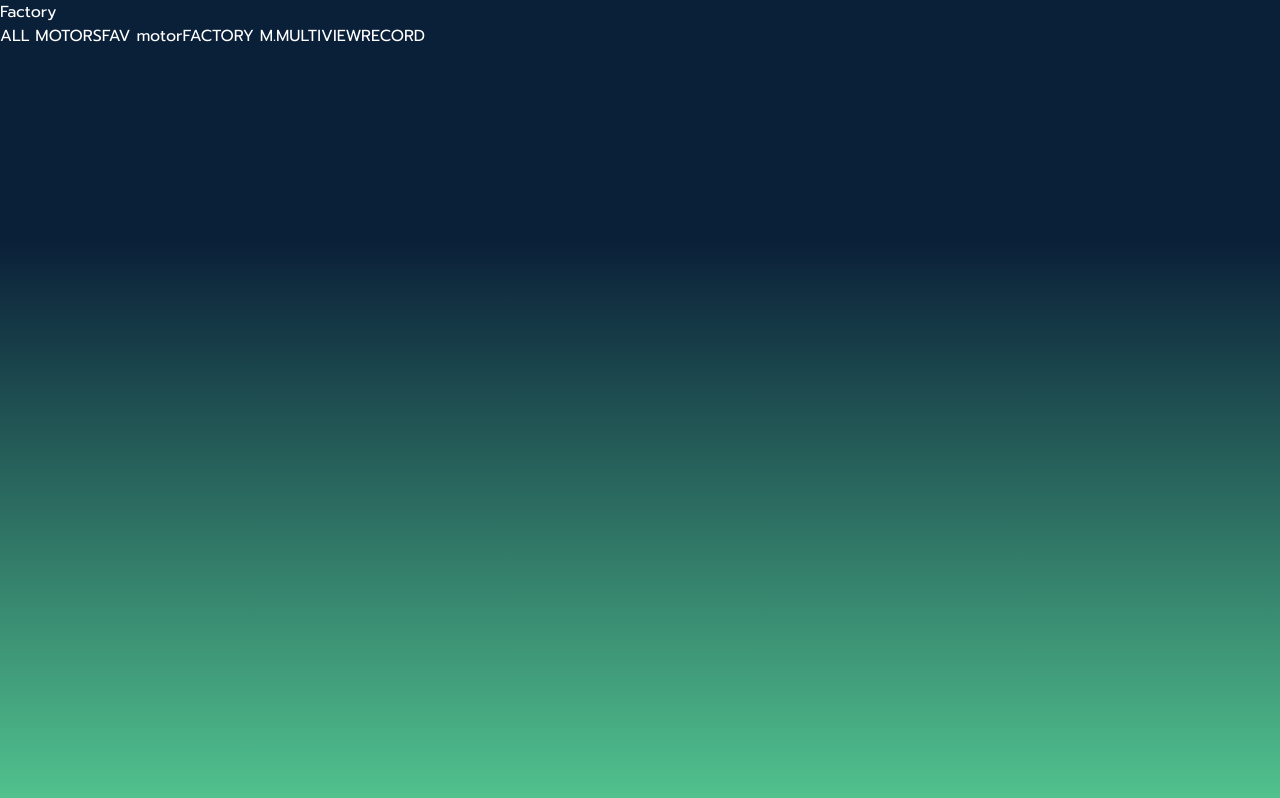
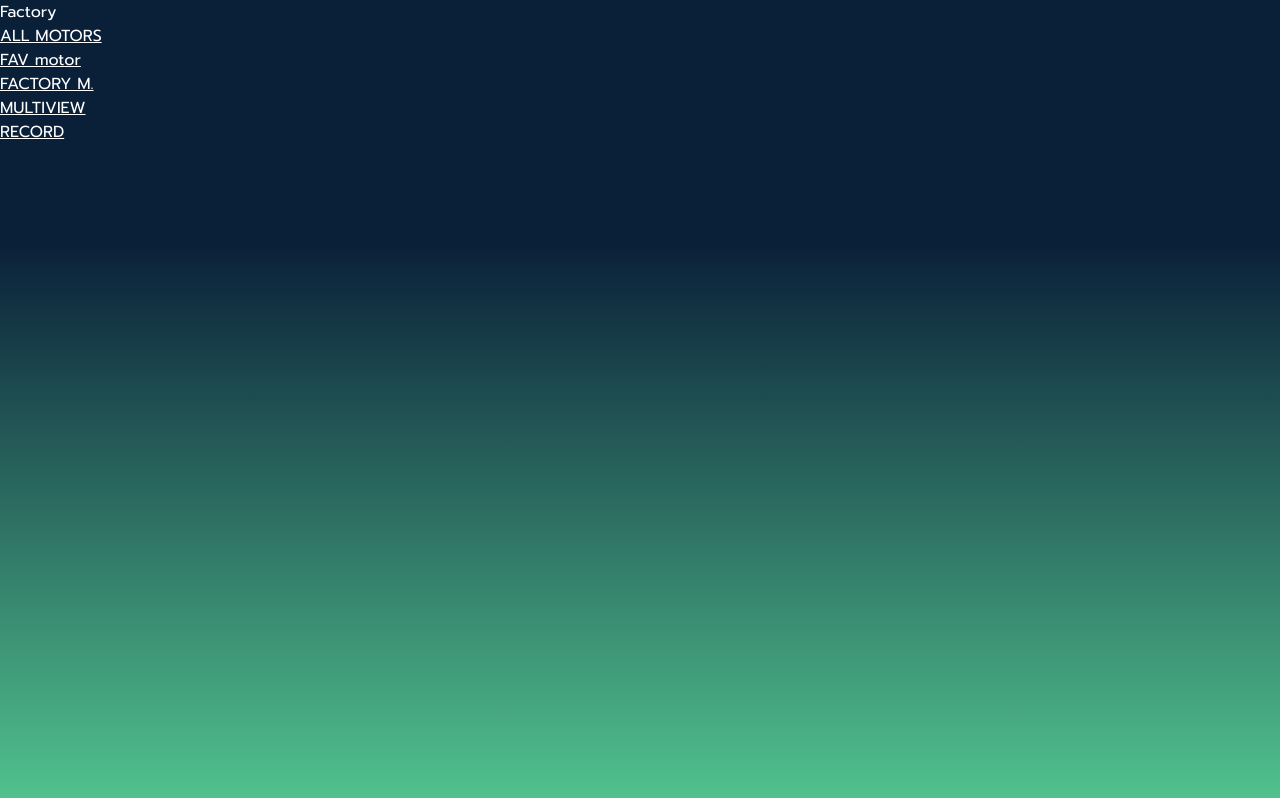
Before and after one commit to TawanPss/motormonitoring, a React (Vite) app: page /factory in a window 1280 px wide. Built offline with nearby package versions, Linux system fonts and the light colour scheme.

Commit message:
Link navigation bar to other component

```diff
--- a/src/App.jsx
+++ b/src/App.jsx
@@ -1,5 +1,6 @@
 import Login from './LoginAndReg/Login'
 import Register from './LoginAndReg/Reg'
+import Home from './component/Home';
 
 export default function App() {
   return(
--- a/src/component/NavigationBar.jsx
+++ b/src/component/NavigationBar.jsx
@@ -1,22 +1,24 @@
+import { Link } from "react-router-dom"
 export default function NavigationBar(){
     return(<>
     <nav>
         <ul>
-            <il>
-              ALL MOTORS
-            </il>
-            <il>
-                FAV motor
-            </il>
-            <il>
-              FACTORY M.
-            </il>
-            <il>
-              MULTIVIEW
-            </il>
-            <il>
-              RECORD
-            </il>
+            <li>
+            <Link to="/all-motors">ALL MOTORS</Link>
+            </li>
+            <li>
+            <Link to="/favorite">FAV motor</Link>
+            </li>
+            <li>
+            <Link to="/factory">FACTORY M.</Link>
+            </li>
+            <li>
+            <Link to="/multi-view">MULTIVIEW</Link>
+            </li>
+            <li>
+            <Link to="/record">RECORD</Link>
+            </li>
+
         </ul>
     </nav>
     </>)
--- a/src/main.jsx
+++ b/src/main.jsx
@@ -10,8 +10,10 @@ import AllMotors from "./component/AllMotors.jsx";
 import Factory from "./component/Factory.jsx";
 import Mutiview from "./component/Mutiview.jsx";
 import Record from "./component/Record.jsx";
+import FavMotors from "./component/FavMotors.jsx";
 
 const router = createBrowserRouter([
+
   {
     path: "/",
     element: <App />,
@@ -40,6 +42,10 @@ const router = createBrowserRouter([
     path: "/record",
     element: <Record />,
   },
+  {
+    path: "/favorite",
+    element: <FavMotors />,
+  },
 ]);
 
 ReactDOM.createRoot(document.getElementById("root")).render(
```
